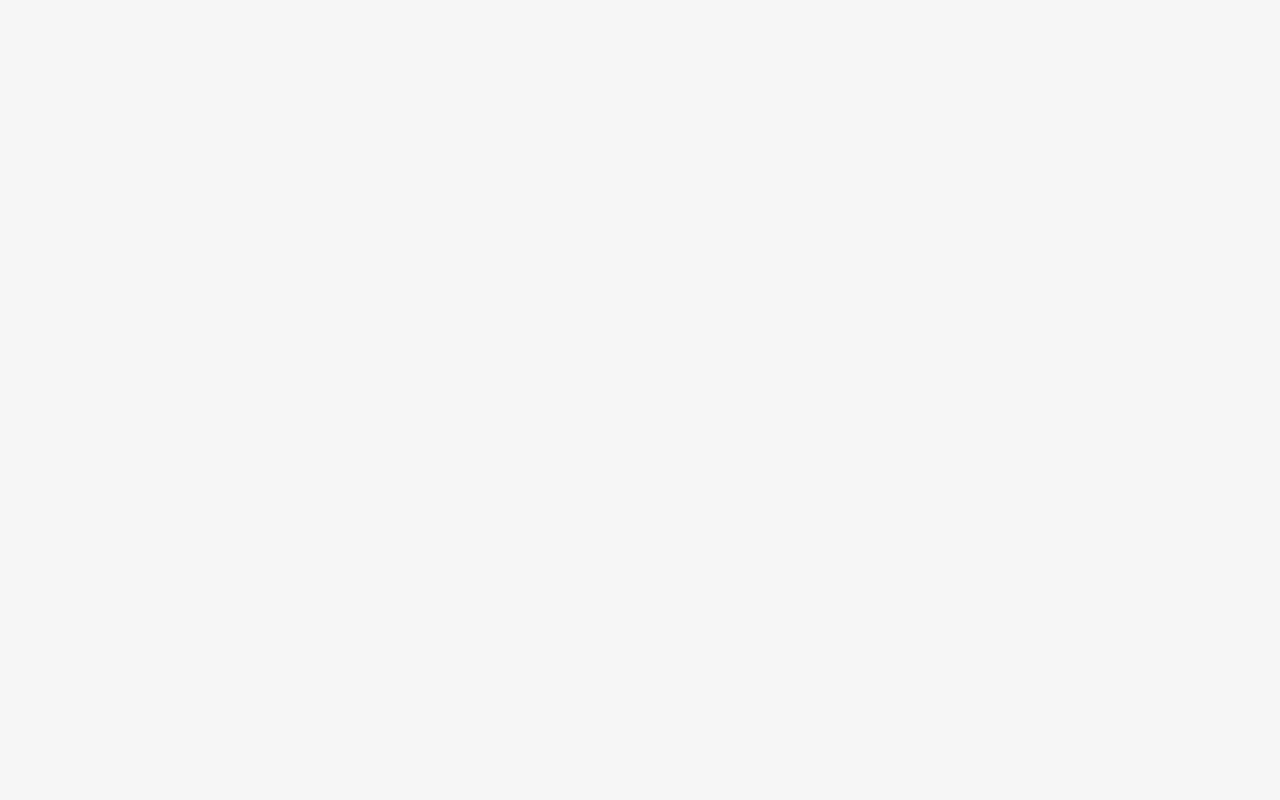
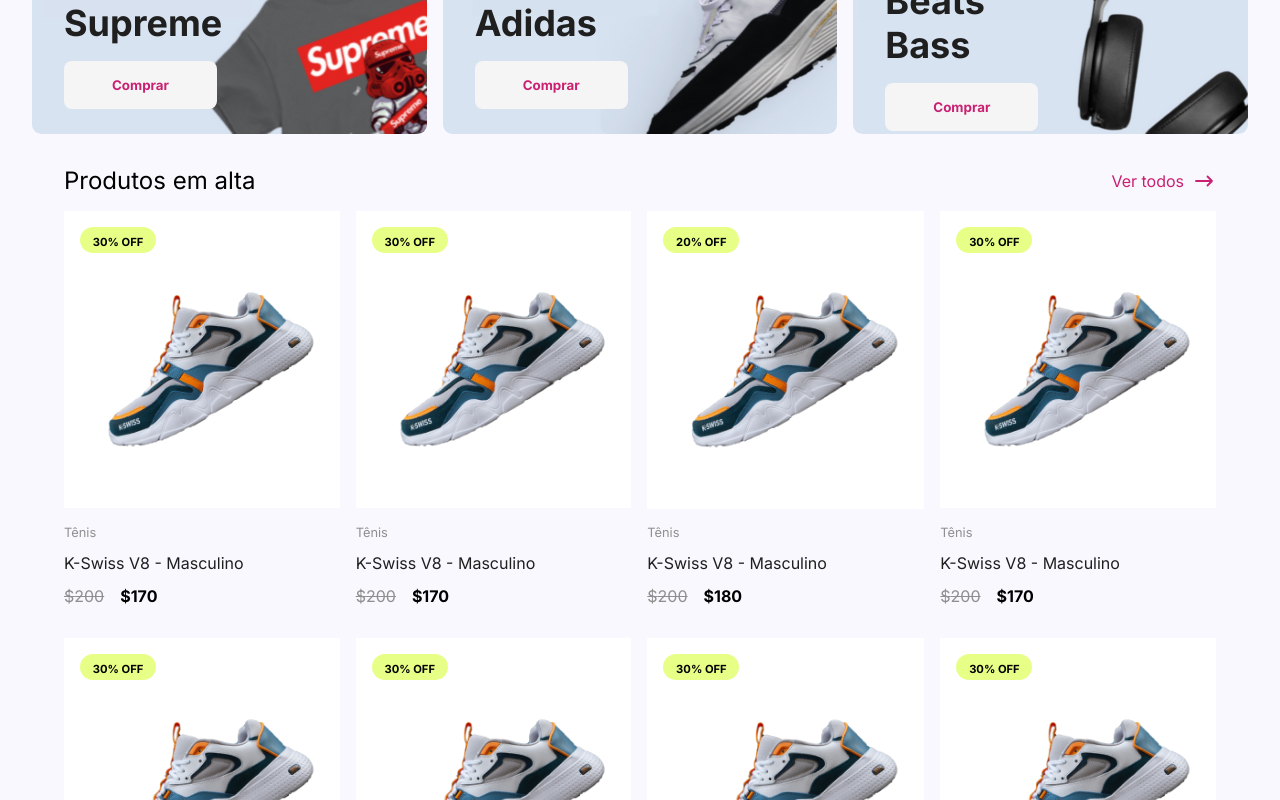
Before and after one commit to DevRDone/frontend-dripstore, a React (Vite) app: page / in a window 1280 px wide. Shown: the part 1060-1860 px from the top of the page. Before the commit the page ends 897 px from the top, so only its background shows below. Built offline with nearby package versions, Linux system fonts and the light colour scheme.

Commit message:
feat: add trending products component

```diff
--- a/src/Components/Carrosel/Carrosel.jsx
+++ b/src/Components/Carrosel/Carrosel.jsx
@@ -63,7 +63,8 @@
                 slidesPerView={slidePerView}
                 pagination={{ clickable: true }}
                 style={{
-                    height: '681px'
+                    height: '681px',
+                    backgroundColor: 'var(--white2)',
                 }}
             >
                 {data.map((item) => (
--- /dev/null
+++ b/src/Components/TrendingProducts/ProductCard.jsx
@@ -0,0 +1,42 @@
+import PromoBalloon from "../common/PromoBalloon";
+import {
+  CardContainer,
+  ImgContainer,
+  NewPrice,
+  PrevPrice,
+  ProductCategory,
+  ProductName,
+  TextContainer,
+} from "./styles";
+
+const ProductCard = ({ product }) => {
+  const { imgUrl, name, category, prevPrice, promoPercent } = product;
+  const newPrice = calculateNewPrice(prevPrice, promoPercent);
+
+  return (
+    <CardContainer>
+      <ImgContainer>
+        <img src={imgUrl} alt={name} />
+        <PromoBalloon promoPercent={promoPercent} />
+      </ImgContainer>
+      <TextContainer>
+        <ProductCategory>{category}</ProductCategory>
+        <ProductName>{name}</ProductName>
+        <PriceDisplay prevPrice={prevPrice} newPrice={newPrice} />
+      </TextContainer>
+    </CardContainer>
+  );
+};
+
+const calculateNewPrice = (prevPrice, promoPercent) => {
+  return prevPrice - promoPercent;
+};
+
+const PriceDisplay = ({ prevPrice, newPrice }) => (
+  <p>
+    <PrevPrice>${prevPrice}</PrevPrice>
+    <NewPrice>${newPrice}</NewPrice>
+  </p>
+);
+
+export default ProductCard;
--- /dev/null
+++ b/src/Components/TrendingProducts/ProductCardList.jsx
@@ -0,0 +1,73 @@
+import ProductCard from "./ProductCard";
+import { ContainerWrapper } from "./styles";
+
+const productList = [
+  {
+    category: "Tênis",
+    name: "K-Swiss V8 - Masculino",
+    imgUrl: "./src/assets/products/K-SwissV8-Masculino.png",
+    prevPrice: 200,
+    promoPercent: 30,
+  },
+  {
+    category: "Tênis",
+    name: "K-Swiss V8 - Masculino",
+    imgUrl: "./src/assets/products/K-SwissV8-Masculino.png",
+    prevPrice: 200,
+    promoPercent: 30,
+  },
+  {
+    category: "Tênis",
+    name: "K-Swiss V8 - Masculino",
+    imgUrl: "./src/assets/products/K-SwissV8-Masculino.png",
+    prevPrice: 200,
+    promoPercent: 20,
+  },
+  {
+    category: "Tênis",
+    name: "K-Swiss V8 - Masculino",
+    imgUrl: "./src/assets/products/K-SwissV8-Masculino.png",
+    prevPrice: 200,
+    promoPercent: 30,
+  },
+  {
+    category: "Tênis",
+    name: "K-Swiss V8 - Masculino",
+    imgUrl: "./src/assets/products/K-SwissV8-Masculino.png",
+    prevPrice: 200,
+    promoPercent: 30,
+  },
+  {
+    category: "Tênis",
+    name: "K-Swiss V8 - Masculino",
+    imgUrl: "./src/assets/products/K-SwissV8-Masculino.png",
+    prevPrice: 200,
+    promoPercent: 30,
+  },
+  {
+    category: "Tênis",
+    name: "K-Swiss V8 - Masculino",
+    imgUrl: "./src/assets/products/K-SwissV8-Masculino.png",
+    prevPrice: 200,
+    promoPercent: 30,
+  },
+  {
+    category: "Tênis",
+    name: "K-Swiss V8 - Masculino",
+    imgUrl: "./src/assets/products/K-SwissV8-Masculino.png",
+    prevPrice: 200,
+    promoPercent: 30,
+  },
+];
+
+const ProductCardList = () => {
+  return (
+    <ContainerWrapper>
+      {productList.map((product, _index) => (
+        <ProductCard product={product} key={_index} />
+      ))}
+    </ContainerWrapper>
+  );
+};
+
+export default ProductCardList;
--- /dev/null
+++ b/src/Components/TrendingProducts/index.jsx
@@ -0,0 +1,22 @@
+import ArrowRight from "../../assets/icons/ArrowRight";
+import ProductCardList from "./ProductCardList";
+import { Section, SectionHeader } from "./styles";
+
+const TrendingProducts = () => {
+  return (
+    <Section>
+      <SectionHeader>
+        <h1>Produtos em alta</h1>
+        <a href="#">
+          <p>Ver todos</p>
+          <ArrowRight />
+        </a>
+      </SectionHeader>
+      <div>
+        <ProductCardList />
+      </div>
+    </Section>
+  );
+};
+
+export default TrendingProducts;
--- /dev/null
+++ b/src/Components/TrendingProducts/styles.js
@@ -0,0 +1,100 @@
+import styled from "styled-components";
+
+export const Section = styled.section`
+  background-color: var(--bg-color);
+  width: 100%;
+  height: fit-content;
+  padding: 1rem 1rem 2rem;
+
+  @media screen and (min-width: 768px) {
+    padding: 1rem 3rem 4rem;
+  }
+
+  @media screen and (min-width: 992px) {
+    padding: 1rem 4rem 4rem;
+  }
+`;
+
+export const SectionHeader = styled.div`
+  display: flex;
+  justify-content: space-between;
+  align-items: center;
+  padding: 1rem 0;
+
+  a {
+    text-decoration: none;
+    color: var(--primary);
+    display: flex;
+    align-items: center;
+    gap: .5rem;
+  }
+
+  a:hover {
+    text-decoration: underline;
+
+    svg {
+        translate: -.5rem;
+    }
+  }
+`;
+
+export const ContainerWrapper = styled.div`
+  width: 100%;
+  display: grid;
+  grid-template-columns: auto auto;
+  grid-template-rows: auto;
+  justify-content: space-between;
+  gap: 1rem;
+
+  @media screen and (min-width: 768px) {
+    grid-template-columns: auto auto auto auto;
+  }
+`;
+
+export const CardContainer = styled.div`
+  width: 100%;
+  min-height: fit-content;
+  height: 100%;
+  display: flex;
+  flex-direction: column;
+  justify-content: space-between;
+`;
+
+export const ImgContainer = styled.div`
+  top: 0;
+  position: relative;
+  background-color: var(--white);
+  height: auto;
+  width: 100%;
+
+  img {
+    height: auto;
+    width: 100%;
+    object-fit: contain;
+  }
+`;
+
+export const TextContainer = styled.div`
+  display: block;
+  padding: 1rem 0;
+`;
+
+export const ProductCategory = styled.p`
+    color: var(--light-gray);
+    font-size: .8rem;
+`;
+
+export const ProductName = styled.p`
+    color: var(--dark-gray);
+    padding: .8rem 0;
+`;
+
+export const PrevPrice = styled.span`
+    color: var(--light-gray);
+    text-decoration: line-through;
+    padding-right: 1rem;
+`;
+
+export const NewPrice = styled.span`
+    font-weight: bold;
+`;
--- /dev/null
+++ b/src/Components/common/PromoBalloon.jsx
@@ -0,0 +1,11 @@
+import { StyledPromoBalloon } from "./styles"
+
+const PromoBalloon = ({ promoPercent }) => {
+  return (
+    <StyledPromoBalloon>
+        <span>{promoPercent}% OFF</span>
+    </StyledPromoBalloon>
+  )
+}
+
+export default PromoBalloon
--- /dev/null
+++ b/src/Components/common/styles.js
@@ -0,0 +1,15 @@
+import styled from "styled-components";
+
+export const StyledPromoBalloon = styled.div`
+  position: absolute;
+  top: 1rem;
+  left: 1rem;
+  background-color: rgb(231, 255, 134);
+  border-radius: 25px;
+  padding: 0.2rem 0.8rem;
+
+  span {
+    font-size: 0.7rem;
+    font-weight: bold;
+  }
+`;
--- /dev/null
+++ b/src/assets/icons/ArrowRight.jsx
@@ -0,0 +1,23 @@
+const ArrowRight = () => {
+  return (
+    <>
+      <svg
+        width="24"
+        height="24"
+        viewBox="0 0 24 24"
+        fill="none"
+        xmlns="http://www.w3.org/2000/svg"
+      >
+        <path
+          d="M15.5 7.5L20 12M20 12L15.5 16.5M20 12H4"
+          stroke="#C92071"
+          strokeWidth="1.8"
+          strokeLinecap="round"
+          strokeLinejoin="round"
+        />
+      </svg>
+    </>
+  );
+};
+
+export default ArrowRight;
--- a/src/global.css
+++ b/src/global.css
@@ -24,8 +24,11 @@
     --light-gray-2: #CCCCCC;
     --light-gray-3: #F5F5F5;
     --white: #FFFFFF;
+    --white2: #f5f5f5;
+
+    --bg-color: #f9f8fe;
 }
 
 body {
-    background-color: var(--light-gray-3);
+    background-color: var(--bg-color);
 }
--- a/src/pages/HomePage.jsx
+++ b/src/pages/HomePage.jsx
@@ -1,11 +1,15 @@
+import Carousel from "../Components/Carrosel/Carrosel";
 import FeaturedCollection from "../Components/FeaturedCollection/FeaturedCollection";
+import TrendingProducts from "../Components/TrendingProducts";
 import Layout from "./Layout";
 
 
 function HomePage() {
     return(
         <Layout>
+            <Carousel />
             <FeaturedCollection/>
+            <TrendingProducts />
         </Layout>
     )
 }
```
Also changed, not shown: src/assets/products/K-SwissV8-Masculino.png (added).
